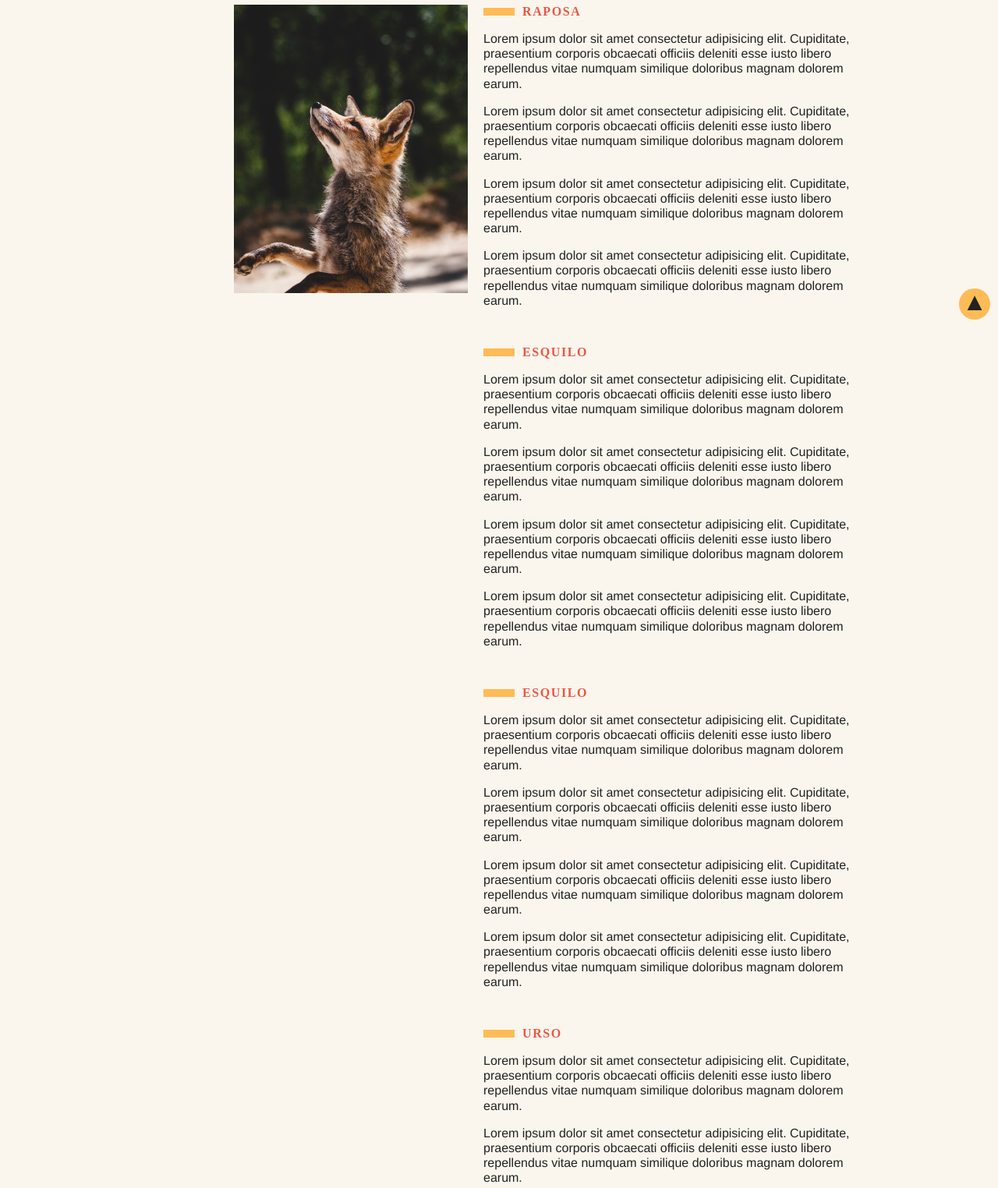
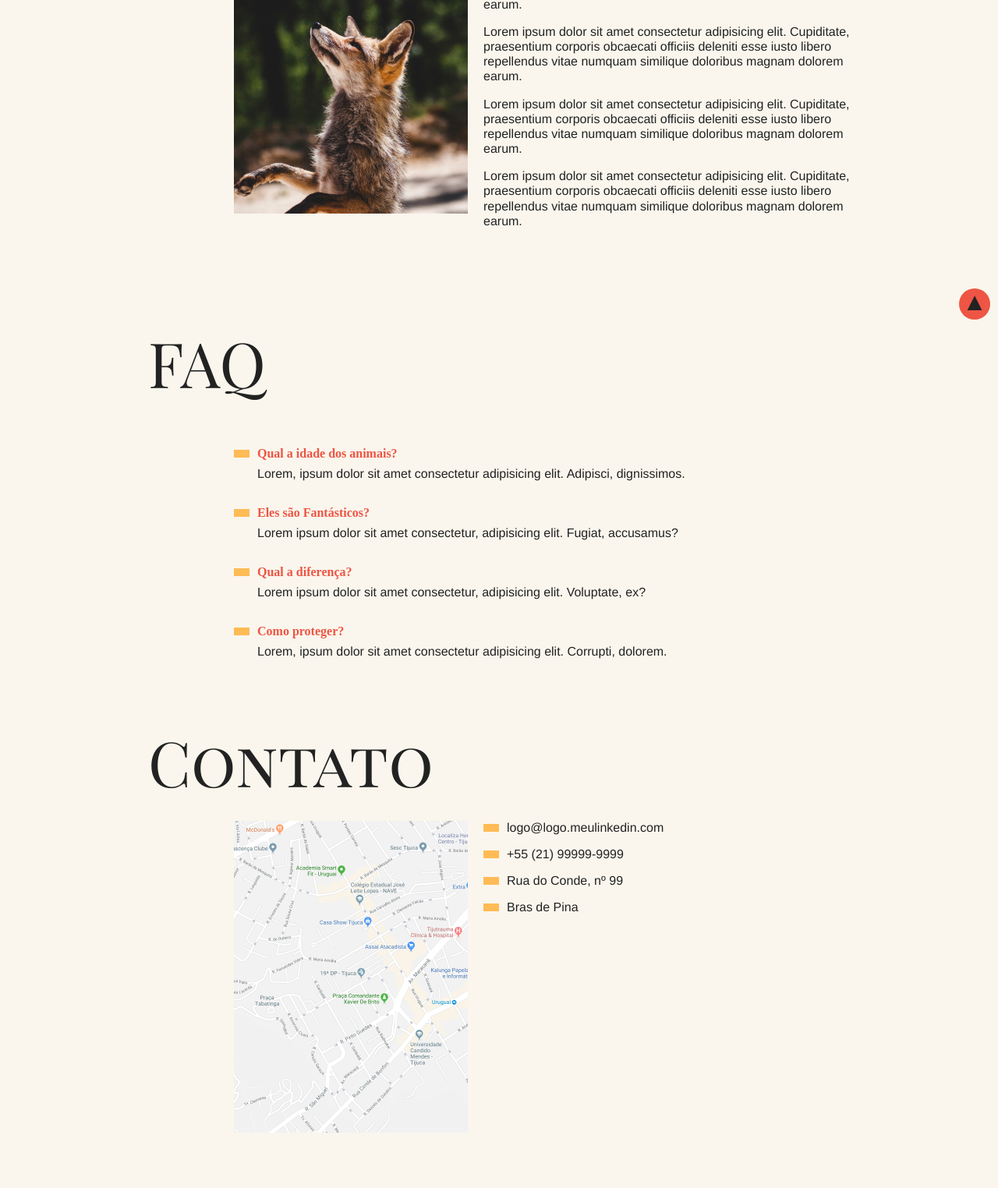
Before and after one commit to joaofreitas91/animais-fantasticos, a plain HTML site: page index.html in a window 1280 px wide. Shown: the part 355-1879 px from the top of the page at 78% size. Drawn offline with Linux system fonts and the light colour scheme.

Commit message:
tab navegation

```diff
--- a/css/style.css
+++ b/css/style.css
@@ -35,7 +35,7 @@ body {
 
 .menu li a {
     display: block;
-    padding: 10px;
+    padding: 15px 10px;
     margin-right: 10px;
     color: #222;
     text-decoration: solid;
@@ -64,7 +64,7 @@ body {
 
 .titulo {
     font-family: 'Playfair Display SC', Georgia;
-    font-size: 6rem;
+    font-size: 5rem;
     line-height: 1;
     font-weight: 400;
     margin-bottom: 1rem;
@@ -101,6 +101,10 @@ body {
     grid-column: 2;
 }
 
+.animais-lista li {
+    cursor: pointer;
+}
+
 .animais-lista::-webkit-scrollbar {
     width: 10px;
 }
@@ -121,6 +125,26 @@ body {
 
 .animias-descricao section {
     margin-bottom: 3rem;
+}
+
+.js .js-tabcontent section {
+    display: none;
+}
+
+.js-tabcontent section.active {
+    display: block;
+    animation: show .5s forwards;
+}
+
+@keyframes show {
+    from {
+        transform: translate3d(-30px, 0, 0);
+        opacity: 0;
+    }
+    to {
+        transform: translate3d(0, 0, 0);
+        opacity: 1;
+    }
 }
 
 .faq-lista {
@@ -184,7 +208,7 @@ body {
 .up {
     font-size: 2rem;
     font-weight: bold;
-    background-color: #fb5;
+    background-color: #e54;
     color: #222;
     height: 40px;
     width: 40px;
--- a/index.html
+++ b/index.html
@@ -10,6 +10,9 @@
     <link rel="preconnect" href="https://fonts.gstatic.com" crossorigin>
     <link href="https://fonts.googleapis.com/css2?family=Playfair+Display+SC&display=swap" rel="stylesheet">
     <script src="script.js" defer></script>
+    <script>
+        document.documentElement.className += ' js'
+    </script>
     <title>Animais Fantásticos</title>
 </head>
 
@@ -20,12 +23,12 @@
             <li><a href="#animais">Animais</a></li>
             <li><a href="#faq">FAQ</a></li>
             <li><a href="#contato">Contato</a></li>
-            <li><a href="https://github.com/joaofreitas91/animais-fantasticos"> Meu Git →</a></li>
+            <li><a href="https://github.com/joaofreitas91/animais-fantasticos" target="_blank">Meu Git →</a></li>
         </ul>
     </nav>
     <section class="grid-section animais" id="animais">
         <h1 class="titulo">Animais Fantásticos</h1>
-        <ul class="animais-lista">
+        <ul class="animais-lista js-tabmenu">
             <li><img src="img/imagem1.jpg"></li>
             <li><img src="img/imagem2.jpg"></li>
             <li><img src="img/imagem3.jpg"></li>
@@ -33,32 +36,9 @@
             <li><img src="img/imagem5.jpg"></li>
             <li><img src="img/imagem6.jpg"></li>
         </ul>
-        <div class="animias-descricao">
+        <div class="animias-descricao js-tabcontent">
             <section>
                 <h2>Raposa</h2>
-                <p>
-                    Lorem ipsum dolor sit amet consectetur adipisicing elit. Cupiditate, praesentium corporis obcaecati
-                    officiis deleniti esse iusto libero repellendus vitae numquam similique doloribus magnam dolorem
-                    earum.
-                </p>
-                <p>
-                    Lorem ipsum dolor sit amet consectetur adipisicing elit. Cupiditate, praesentium corporis obcaecati
-                    officiis deleniti esse iusto libero repellendus vitae numquam similique doloribus magnam dolorem
-                    earum.
-                </p>
-                <p>
-                    Lorem ipsum dolor sit amet consectetur adipisicing elit. Cupiditate, praesentium corporis obcaecati
-                    officiis deleniti esse iusto libero repellendus vitae numquam similique doloribus magnam dolorem
-                    earum.
-                </p>
-                <p>
-                    Lorem ipsum dolor sit amet consectetur adipisicing elit. Cupiditate, praesentium corporis obcaecati
-                    officiis deleniti esse iusto libero repellendus vitae numquam similique doloribus magnam dolorem
-                    earum.
-                </p>
-            </section>
-            <section>
-                <h2>Esquilo</h2>
                 <p>
                     Lorem ipsum dolor sit amet consectetur adipisicing elit. Cupiditate, praesentium corporis obcaecati
                     officiis deleniti esse iusto libero repellendus vitae numquam similique doloribus magnam dolorem
--- a/script.js
+++ b/script.js
@@ -1,14 +1,19 @@
-// Retorne no console todas as imagens do site
-console.log(document.querySelectorAll('img'));
-console.log(document.getElementsByTagName('img'));
+const tabMenu = document.querySelectorAll('.js-tabmenu li');
+const tabContent = document.querySelectorAll('.js-tabcontent section');
 
-// Retorne no console apenas as imagens que começaram com a palavra imagem
-console.log(document.querySelectorAll('img[src^="img/ima"]'));
+if (tabMenu.length && tabContent.length) {
+    tabContent[0].classList.add('active');
 
-// Selecione todos os links internos (onde o href começa com #)
-console.log(document.querySelectorAll('[href^="#"]'));
+    tabMenu.forEach((li, index) => {
+        li.addEventListener('click', () => {
+            activeTab(index);
+        });
+    });
 
-// Selecione o primeiro h2 dentro de .animais-descricao
-console.log(document.querySelector('.animias-descricao h2'));
-
-// Selecione o último p do site
+    function activeTab(index) {
+        tabContent.forEach((section) => {
+            section.classList.remove('active');
+        })
+        tabContent[index].classList.add('active');
+    }
+}
```
